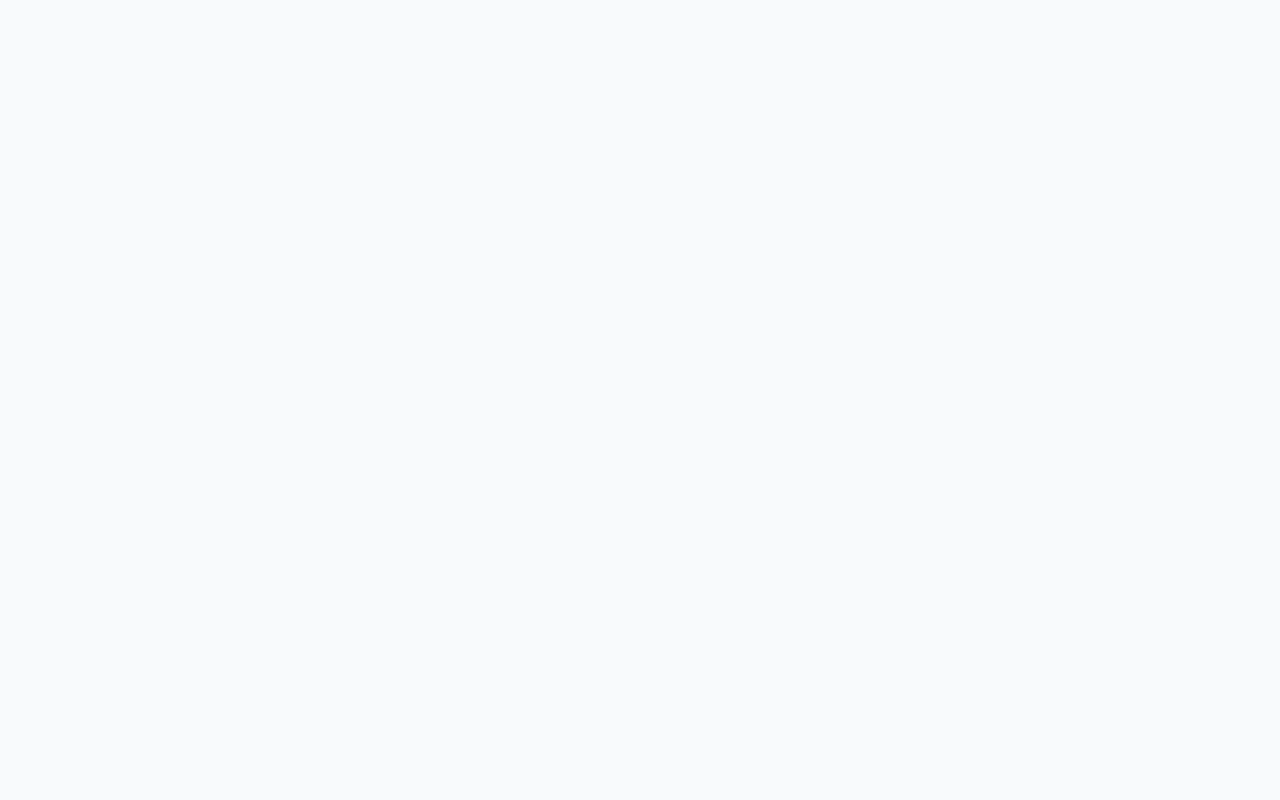
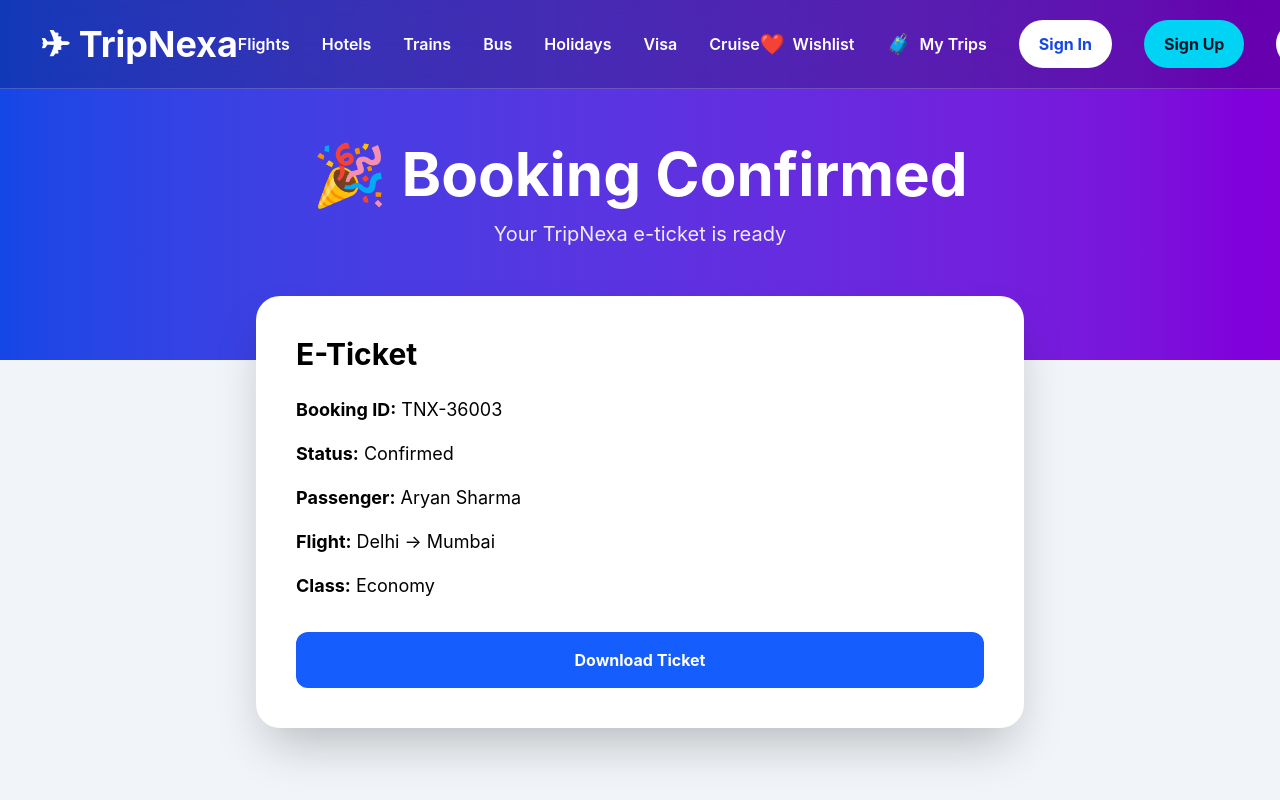
Before and after one commit to aryan20065-cloud/TripNexa, a React (Vite) app in the folder client/: page /booking-success in a window 1280 px wide. Before the commit this address had no page. Built offline with nearby package versions, Linux system fonts and the light colour scheme.

Commit message:
Added booking success e-ticket page

```diff
--- a/client/src/App.jsx
+++ b/client/src/App.jsx
@@ -7,7 +7,7 @@
 import Bus from "./pages/Bus";
 import Holidays from "./pages/Holidays";
 import Login from "./pages/Login";
-
+import BookingSuccess from "./pages/BookingSuccess";
 function App() {
   return (
     <Routes>
@@ -18,6 +18,7 @@
       <Route path="/bus" element={<Bus />} />
       <Route path="/holidays" element={<Holidays />} />
       <Route path="/login" element={<Login />} />
+      <Route path="/booking-success" element={<BookingSuccess />} />
     </Routes>
   );
 }
--- /dev/null
+++ b/client/src/pages/BookingSuccess.jsx
@@ -0,0 +1,34 @@
+import Navbar from "../components/layout/Navbar";
+
+function BookingSuccess() {
+  return (
+    <div className="min-h-screen bg-slate-100">
+      <section className="bg-gradient-to-r from-blue-700 to-purple-700 pb-28">
+        <Navbar />
+
+        <div className="pt-36 text-center text-white">
+          <h1 className="text-6xl font-bold mb-4">🎉 Booking Confirmed</h1>
+          <p className="text-xl opacity-90">Your TripNexa e-ticket is ready</p>
+        </div>
+      </section>
+
+      <div className="max-w-3xl mx-auto bg-white rounded-3xl shadow-2xl p-10 -mt-16 relative z-10">
+        <h2 className="text-3xl font-bold mb-6">E-Ticket</h2>
+
+        <div className="space-y-4 text-lg">
+          <p><b>Booking ID:</b> TNX-{Math.floor(Math.random() * 90000 + 10000)}</p>
+          <p><b>Status:</b> Confirmed</p>
+          <p><b>Passenger:</b> Aryan Sharma</p>
+          <p><b>Flight:</b> Delhi → Mumbai</p>
+          <p><b>Class:</b> Economy</p>
+        </div>
+
+        <button className="mt-8 w-full bg-blue-600 text-white py-4 rounded-xl font-bold">
+          Download Ticket
+        </button>
+      </div>
+    </div>
+  );
+}
+
+export default BookingSuccess;
```
